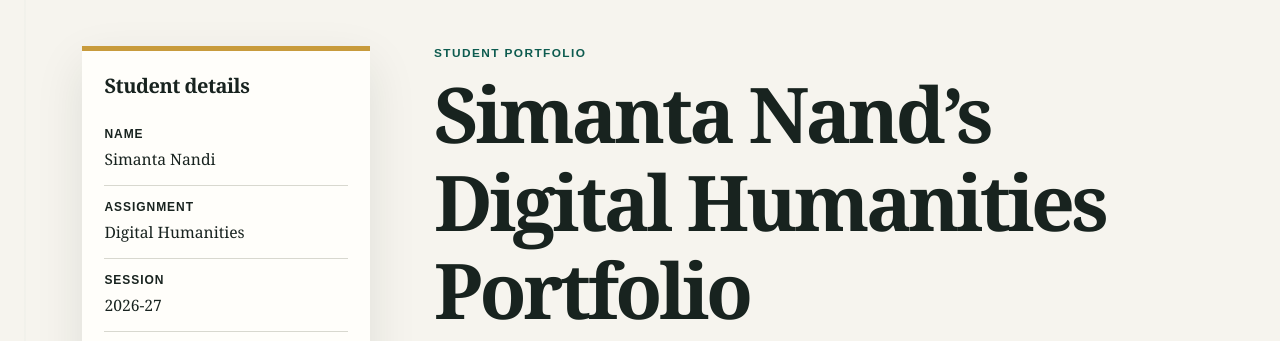
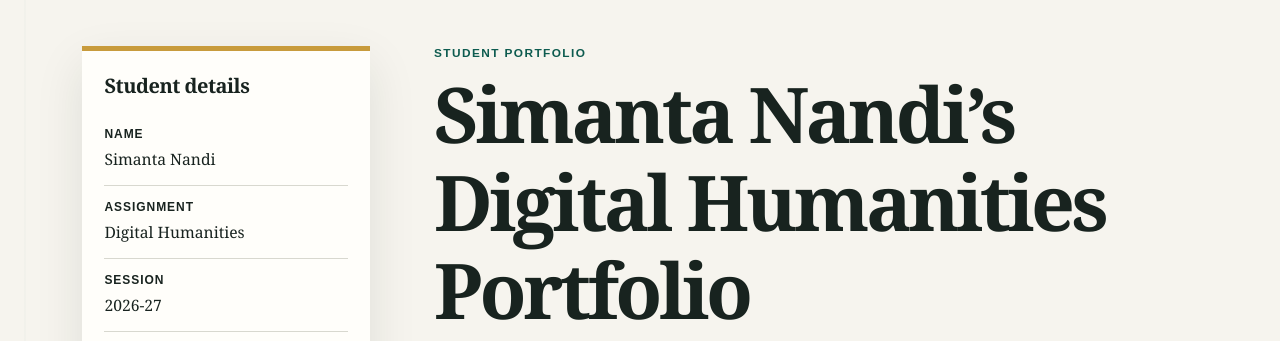
Before and after one commit to SimantaDH/DH-IITISM, a plain HTML site: page index.html in a window 1280 px wide. Shown: the part 152-493 px from the top of the page. Drawn offline with Linux system fonts and the light colour scheme.

Commit message:
Correct spelling of 'Nand' to 'Nandi' in header

```diff
--- a/index.html
+++ b/index.html
@@ -299,7 +299,7 @@
         <!-- EDIT HERE: This page collects several assignments by one student. -->
         <section class="hero" aria-labelledby="portfolio-title">
           <p class="label project-kicker">Student portfolio</p>
-          <h1 id="portfolio-title"> Simanta Nand&rsquo;s Digital Humanities Portfolio</h1>
+          <h1 id="portfolio-title"> Simanta Nandi&rsquo;s Digital Humanities Portfolio</h1>
           <p class="abstract"><strong>Portfolio introduction.</strong> [EDIT: In 2&ndash;4 sentences, introduce the interests, questions, materials, or methods that connect your assignments. Readers can explore each exhibition below.]</p>
 
           <nav class="contents-nav" aria-label="Assignments on this page">
```
